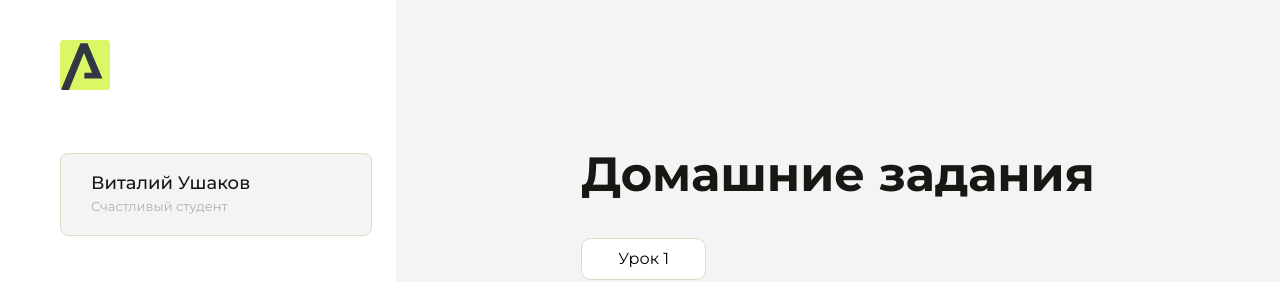
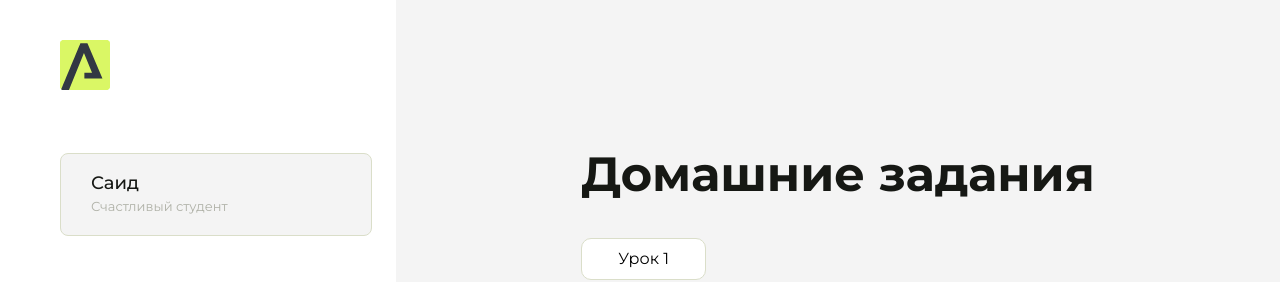
Before and after one commit to saidagabalaev3011-star/homework, a plain HTML site: page index.html in a window 1280 px wide. Shown: the top 282 px of the page. Drawn offline with Linux system fonts and the light colour scheme.

Commit message:
Update index.html

```diff
--- a/index.html
+++ b/index.html
@@ -43,7 +43,7 @@
                 </svg>
             </div>
             <div class="sidebar__user">
-                <div class="sidebar__name">Виталий Ушаков</div>
+                <div class="sidebar__name">Саид</div>
                 <div class="sidebar__text">Счастливый студент</div>
             </div>
             <div class="sidebar__tabs">
```
